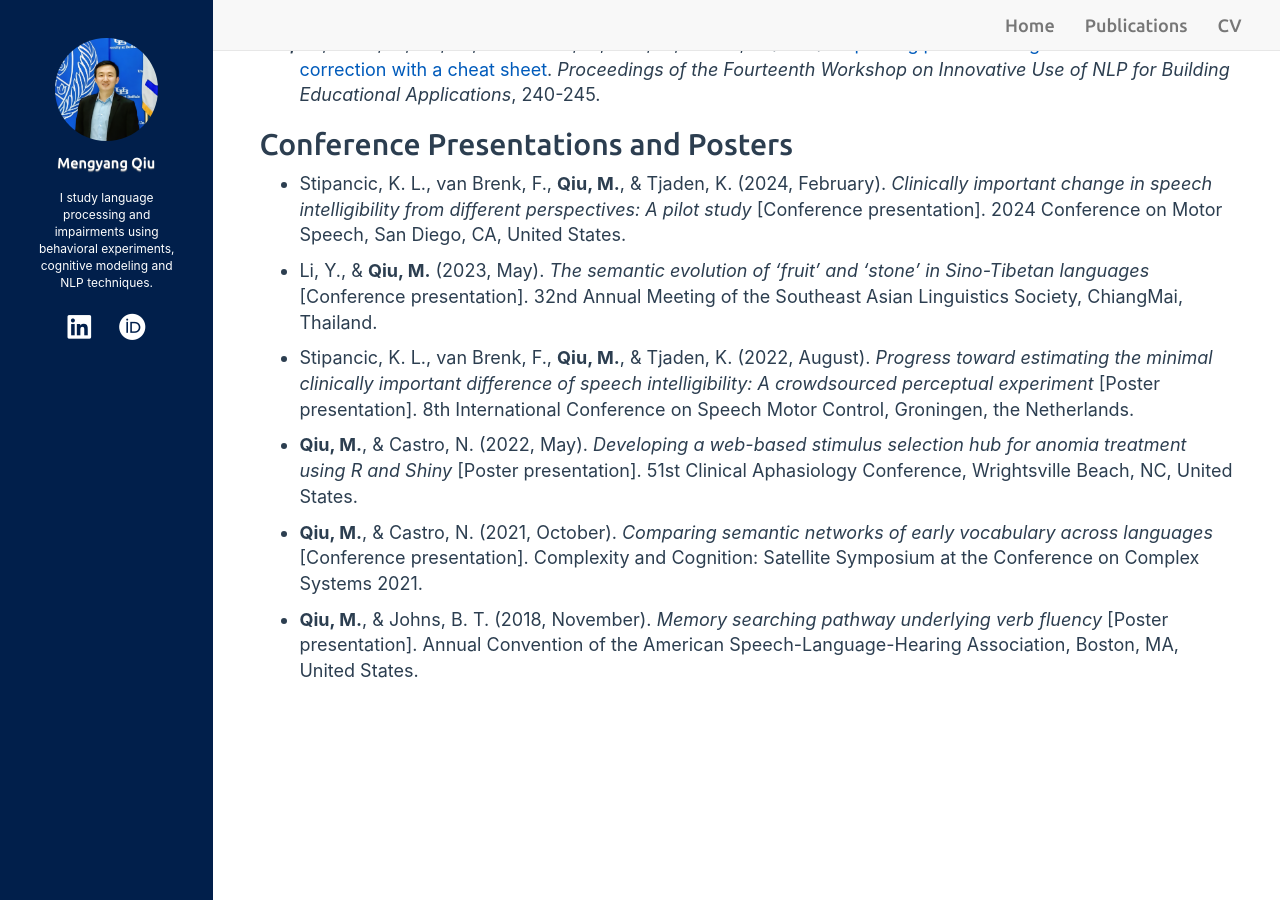
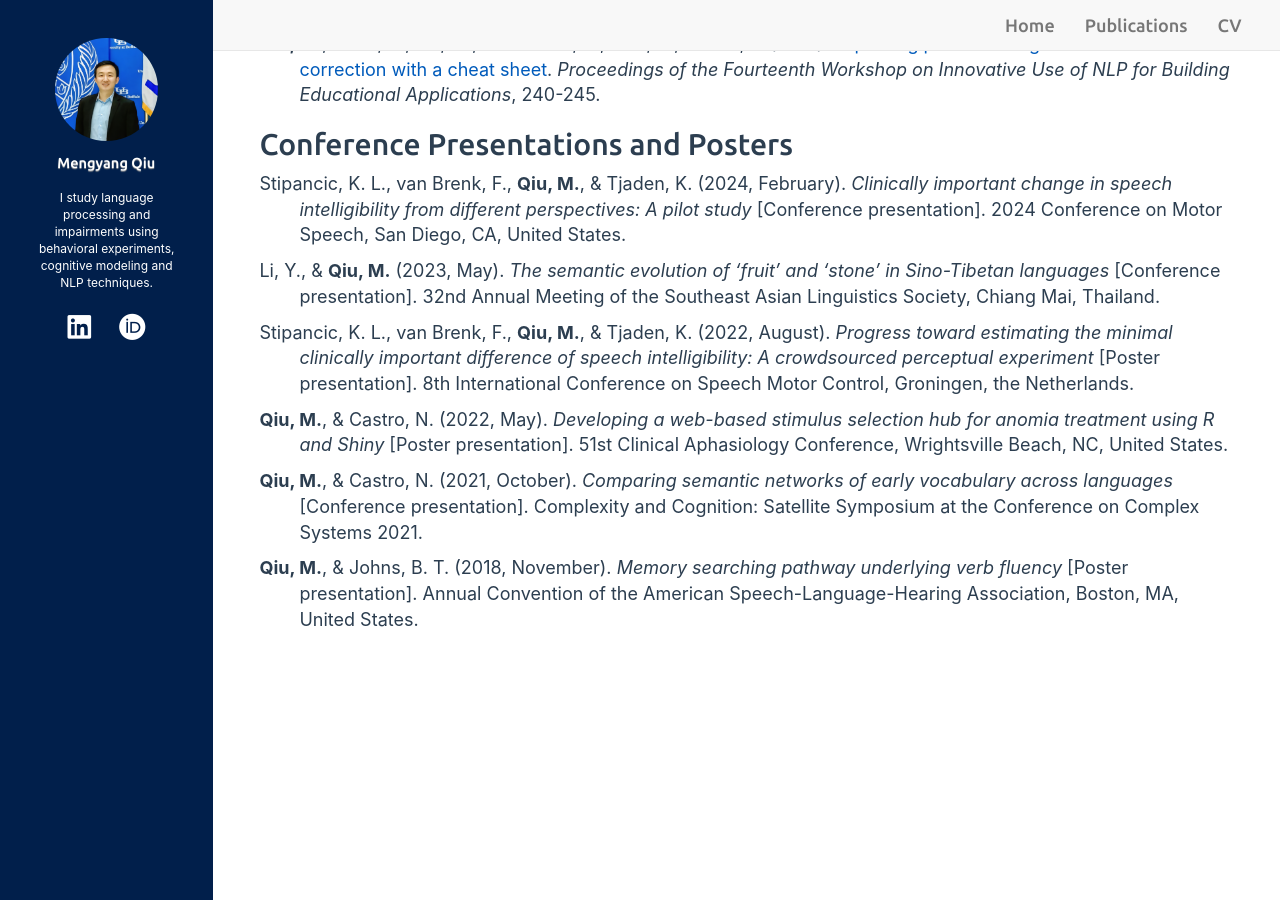
Before and after one commit to mengyangq/mengyangq.github.io, a Jekyll site: the page built from index.html, in a window 1280 px wide and 900 px high, scrolled down 1328 px. Built offline with Jekyll 4.4.1, drawn with Linux system fonts in a browser that asks for light colours; nearby versions of some CDN libraries; a style sheet for code colours, icons or effects is not loaded; some of the changed lines change nothing that is shown.

Commit message:
Update publications.md

```diff
--- a/_includes/publications.md
+++ b/_includes/publications.md
@@ -23,17 +23,32 @@
 
 <p style="padding-left: 40px; text-indent: -40px;"><strong>Qiu, M.</strong>, Chen, X., Liu, M., Parvathala, K., Patil, A., & Park, J. (2019). <a href="https://www.aclweb.org/anthology/W19-4425">Improving precision of grammatical error correction with a cheat sheet</a>. <em>Proceedings of the Fourteenth Workshop on Innovative Use of NLP for Building Educational Applications</em>, 240-245.</p>
 
+<!--
+## Conference Presentations and Posters
+
+Stipancic, K. L., van Brenk, F., **Qiu, M.**, & Tjaden, K. (2024, February). *Clinically important change in speech intelligibility from different perspectives: A pilot study* [Conference presentation]. 2024 Conference on Motor Speech, San Diego, CA, United States.
+
+Li, Y., & **Qiu, M.** (2023, May). *The semantic evolution of ‘fruit’ and ‘stone’ in Sino-Tibetan languages* [Conference presentation]. 32nd Annual Meeting of the Southeast Asian Linguistics Society, ChiangMai, Thailand.
+
+Stipancic, K. L., van Brenk, F., **Qiu, M.**, & Tjaden, K. (2022, August). *Progress toward estimating the minimal clinically important difference of speech intelligibility: A crowdsourced perceptual experiment* [Poster presentation]. 8th International Conference on Speech Motor Control, Groningen, the Netherlands.
+
+**Qiu, M.**, & Castro, N. (2022, May). *Developing a web-based stimulus selection hub for anomia treatment using R and Shiny* [Poster presentation]. 51st Clinical Aphasiology Conference, Wrightsville Beach, NC, United States.
+
+**Qiu, M.**, & Castro, N. (2021, October). *Comparing semantic networks of early vocabulary across languages* [Conference presentation]. Complexity and Cognition: Satellite Symposium at the Conference on Complex Systems 2021.
+
+**Qiu, M.**, & Johns, B. T. (2018, November). *Memory searching pathway underlying verb fluency* [Poster presentation]. Annual Convention of the American Speech-Language-Hearing Association, Boston, MA, United States.
+-->
 
 ## Conference Presentations and Posters
 
-- Stipancic, K. L., van Brenk, F., **Qiu, M.**, & Tjaden, K. (2024, February). *Clinically important change in speech intelligibility from different perspectives: A pilot study* [Conference presentation]. 2024 Conference on Motor Speech, San Diego, CA, United States.
+<p style="padding-left: 40px; text-indent: -40px;">Stipancic, K. L., van Brenk, F., <strong>Qiu, M.</strong>, & Tjaden, K. (2024, February). <em>Clinically important change in speech intelligibility from different perspectives: A pilot study</em> [Conference presentation]. 2024 Conference on Motor Speech, San Diego, CA, United States.</p>
 
-- Li, Y., & **Qiu, M.** (2023, May). *The semantic evolution of ‘fruit’ and ‘stone’ in Sino-Tibetan languages* [Conference presentation]. 32nd Annual Meeting of the Southeast Asian Linguistics Society, ChiangMai, Thailand.
+<p style="padding-left: 40px; text-indent: -40px;">Li, Y., & <strong>Qiu, M.</strong> (2023, May). <em>The semantic evolution of ‘fruit’ and ‘stone’ in Sino-Tibetan languages</em> [Conference presentation]. 32nd Annual Meeting of the Southeast Asian Linguistics Society, Chiang Mai, Thailand.</p>
 
-- Stipancic, K. L., van Brenk, F., **Qiu, M.**, & Tjaden, K. (2022, August). *Progress toward estimating the minimal clinically important difference of speech intelligibility: A crowdsourced perceptual experiment* [Poster presentation]. 8th International Conference on Speech Motor Control, Groningen, the Netherlands.
+<p style="padding-left: 40px; text-indent: -40px;">Stipancic, K. L., van Brenk, F., <strong>Qiu, M.</strong>, & Tjaden, K. (2022, August). <em>Progress toward estimating the minimal clinically important difference of speech intelligibility: A crowdsourced perceptual experiment</em> [Poster presentation]. 8th International Conference on Speech Motor Control, Groningen, the Netherlands.</p>
 
-- **Qiu, M.**, & Castro, N. (2022, May). *Developing a web-based stimulus selection hub for anomia treatment using R and Shiny* [Poster presentation]. 51st Clinical Aphasiology Conference, Wrightsville Beach, NC, United States.
+<p style="padding-left: 40px; text-indent: -40px;"><strong>Qiu, M.</strong>, & Castro, N. (2022, May). <em>Developing a web-based stimulus selection hub for anomia treatment using R and Shiny</em> [Poster presentation]. 51st Clinical Aphasiology Conference, Wrightsville Beach, NC, United States.</p>
 
-- **Qiu, M.**, & Castro, N. (2021, October). *Comparing semantic networks of early vocabulary across languages* [Conference presentation]. Complexity and Cognition: Satellite Symposium at the Conference on Complex Systems 2021.
+<p style="padding-left: 40px; text-indent: -40px;"><strong>Qiu, M.</strong>, & Castro, N. (2021, October). <em>Comparing semantic networks of early vocabulary across languages</em> [Conference presentation]. Complexity and Cognition: Satellite Symposium at the Conference on Complex Systems 2021.</p>
 
-- **Qiu, M.**, & Johns, B. T. (2018, November). *Memory searching pathway underlying verb fluency* [Poster presentation]. Annual Convention of the American Speech-Language-Hearing Association, Boston, MA, United States.
+<p style="padding-left: 40px; text-indent: -40px;"><strong>Qiu, M.</strong>, & Johns, B. T. (2018, November). <em>Memory searching pathway underlying verb fluency</em> [Poster presentation]. Annual Convention of the American Speech-Language-Hearing Association, Boston, MA, United States.</p>
```
